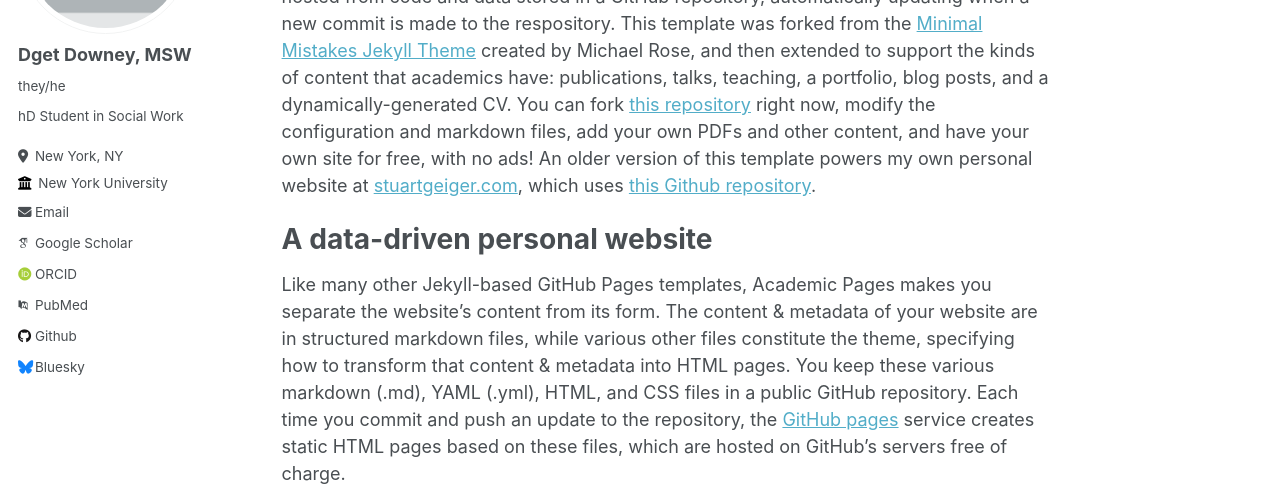
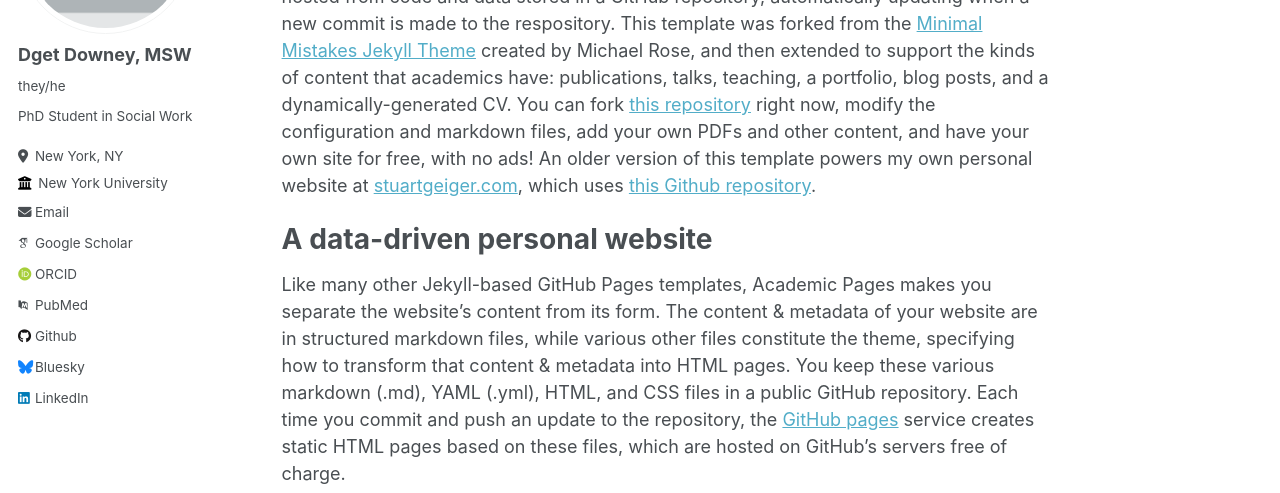
Before and after one commit to dgetdowney/dgetdowney.github.io, a Jekyll site: the page built from _pages/about.md, in a window 1280 px wide. Shown: the part 247-740 px from the top of the page. Built offline with Jekyll 4.4.1, drawn with Linux system fonts in a browser that asks for light colours; some web fonts are replaced.

Commit message:
Update _config.yml

```diff
--- a/_config.yml
+++ b/_config.yml
@@ -24,7 +24,7 @@ author:
   avatar           : "profile.png"
   name             : "Dget Downey, MSW"
   pronouns         : "they/he" # example: "she/her"
-  bio              : "hD Student in Social Work"
+  bio              : "PhD Student in Social Work"
   location         : "New York, NY"
   employer         : "New York University"
   uri              : # URL
@@ -34,7 +34,7 @@ author:
   arxiv            : # URL - Update with the correct link to your profile
   googlescholar    : "https://scholar.google.com/citations?user=PS_CX0AAAAAJ"
   impactstory      : # URL
-  orcid            : "http://orcid.org/yourorcidurl"
+  orcid            : "https://orcid.org/0009-0008-6612-7035"
   semantic         : # URL
   pubmed           : "https://www.ncbi.nlm.nih.gov/pubmed/?term=john+snow"
   researchgate     : # URL
@@ -57,7 +57,7 @@ author:
   keybase          : # Username
   instagram        : # Username
   lastfm           : # Username
-  linkedin         : # Username
+  linkedin         : "www.linkedin.com/in/dget-downey-msw-a2789b173"
   mastodon         : # URL
   medium           : # URL
   pinterest        : # Username
```
